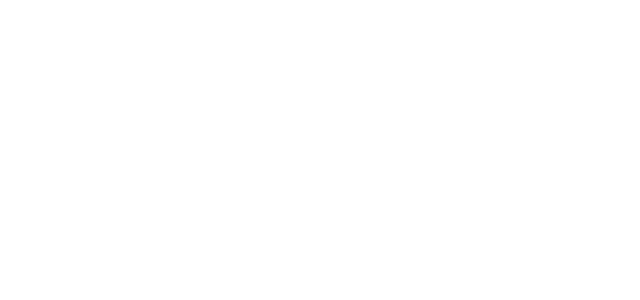
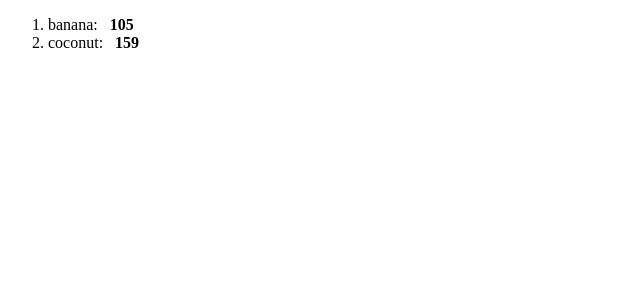
Before and after one commit to lukamrko/brocode-react-course, a React (Vite) app in the folder my-react-app/: page / in a window 1280 px wide. Shown: the top 300 px of the page, without its empty margins (0-640 px from the left). Built offline with nearby package versions, Linux system fonts and the light colour scheme.

Commit message:
showing lists + sort and filter

```diff
--- a/my-react-app/src/App.jsx
+++ b/my-react-app/src/App.jsx
@@ -1,6 +1,9 @@
+import List from './List.jsx'
+
 function App() {
 	return (
 		<>
+			<List></List>
 		</>
 	);
 }
--- /dev/null
+++ b/my-react-app/src/List.jsx
@@ -0,0 +1,21 @@
+function List() {
+    const fruits = [
+        { id: 1, name: "apple", calories: 95 },
+        { id: 2, name: "orange", calories: 45 },
+        { id: 3, name: "banana", calories: 105 },
+        { id: 4, name: "coconut", calories: 159 },
+        { id: 5, name: "pineapple", calories: 37 },
+    ];
+
+    // fruits.sort((a, b) => a.name.localeCompare(b.name));
+    fruits.sort((a, b) => a.calories - b.calories);
+
+    // const lowCalFruits = fruits.filter(fruit => fruit.calories < 100);
+    const highCalFruits = fruits.filter(fruit => fruit.calories >= 100);
+
+    const listItems = highCalFruits.map(fruit =>
+        <li key={fruit.id}>{fruit.name}: &nbsp; <b>{fruit.calories}</b> </li>);
+    return (<ol>{listItems}</ol>);
+}
+
+export default List
```
